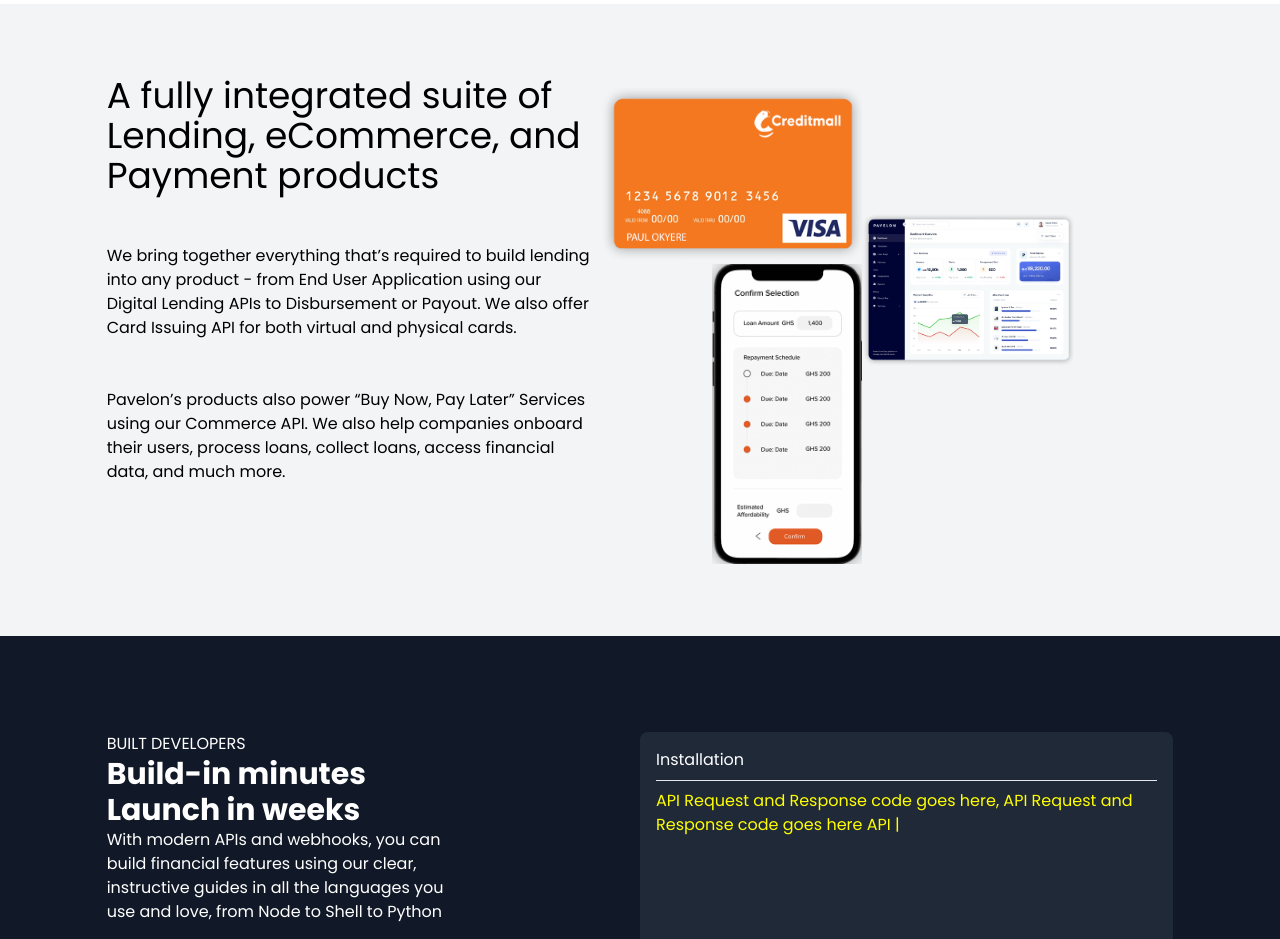
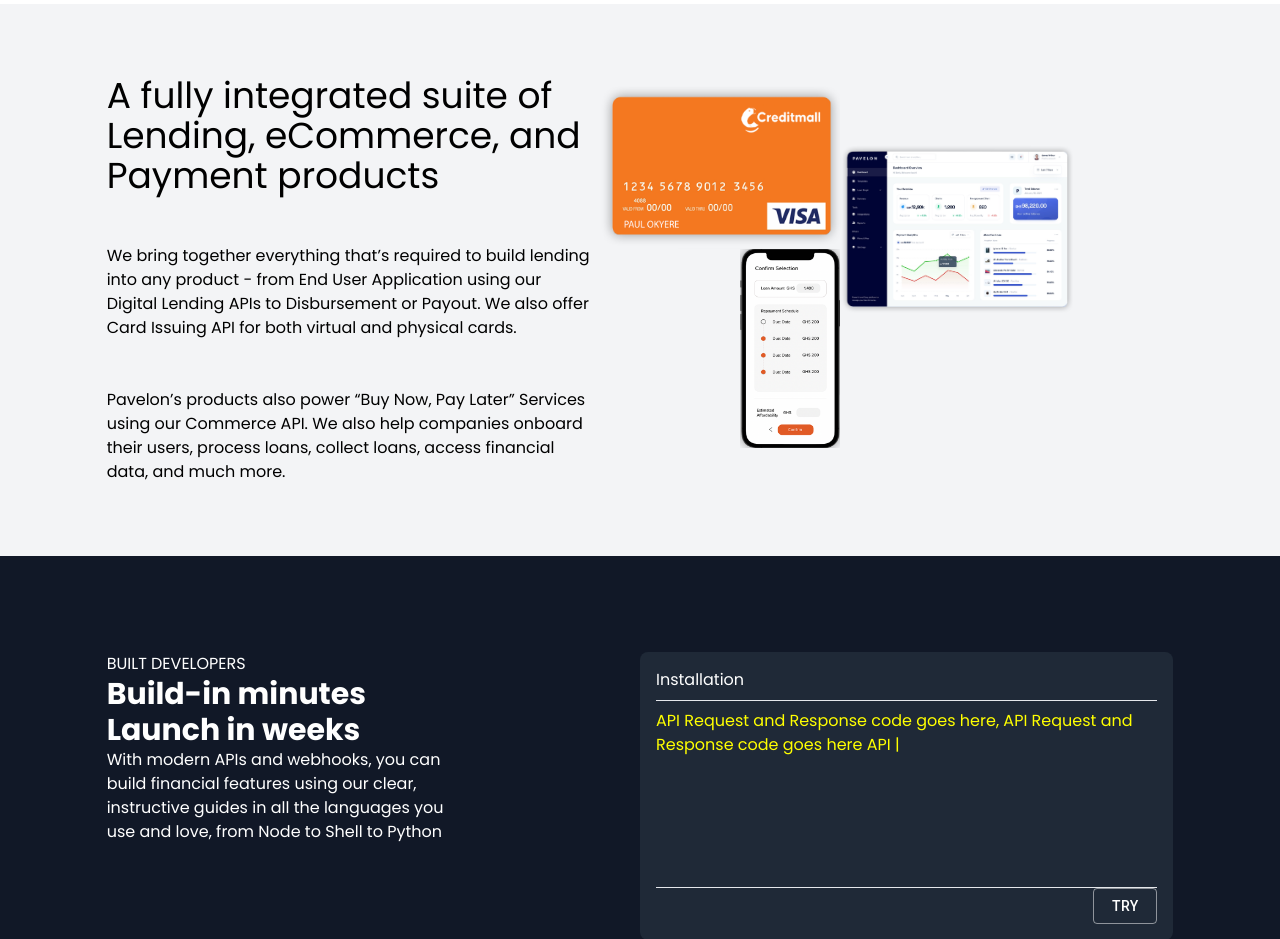
Before and after one commit to EllisOtoo/pavelonv2, a Next.js app: page / in a window 1280 px wide. Shown: the part 1320-2259 px from the top of the page. Built offline with nearby package versions, Linux system fonts and the light colour scheme.

Commit message:
Index iamges added

```diff
--- a/components/organism/FullyIntegrated.tsx
+++ b/components/organism/FullyIntegrated.tsx
@@ -60,7 +60,7 @@
                   <Image
                     src="/fullyIntegrated/middleImage_2_below.5d6e4f23 (1).png"
                     alt="creditcard"
-                    width={150}
+                    width={100}
                     height={100}
                   />
                 </div>
@@ -68,7 +68,7 @@
                   <Image
                     src="/fullyIntegrated/middleImage_2_right.1ebd745b.png"
                     alt="creditcard"
-                    width={250}
+                    width={300}
                     height={100}
                   />
                 </div>
```
